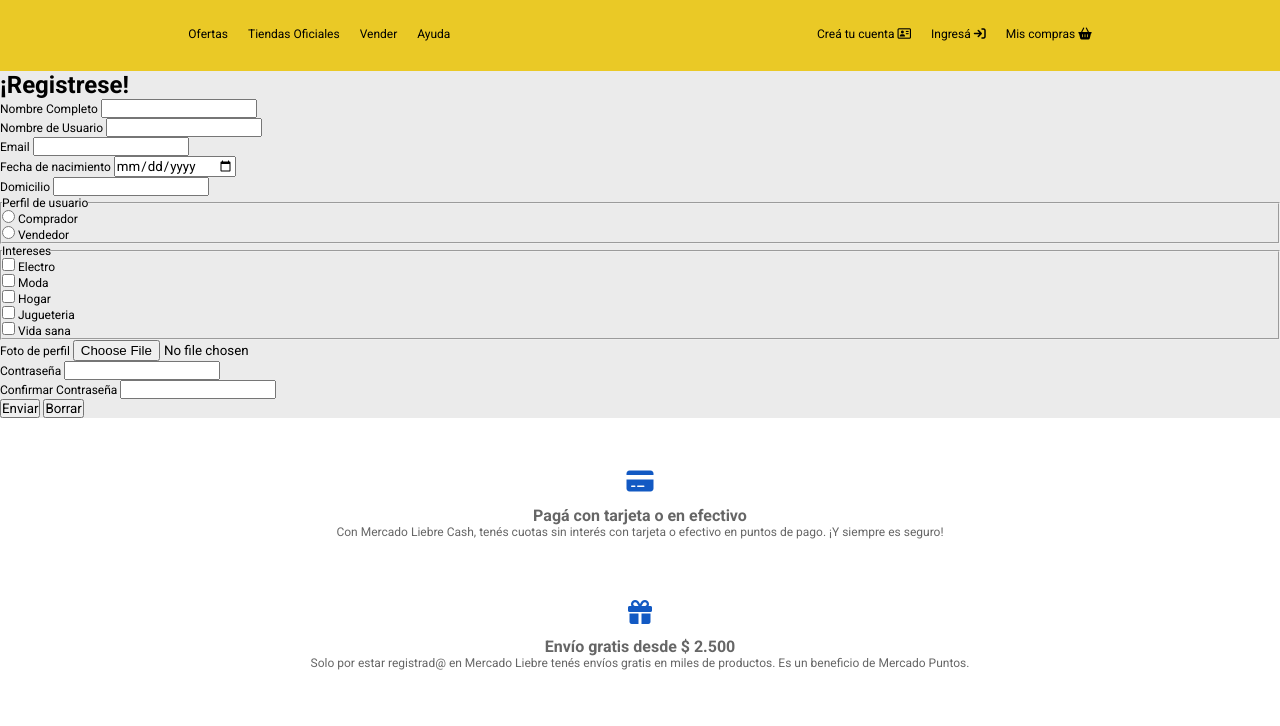
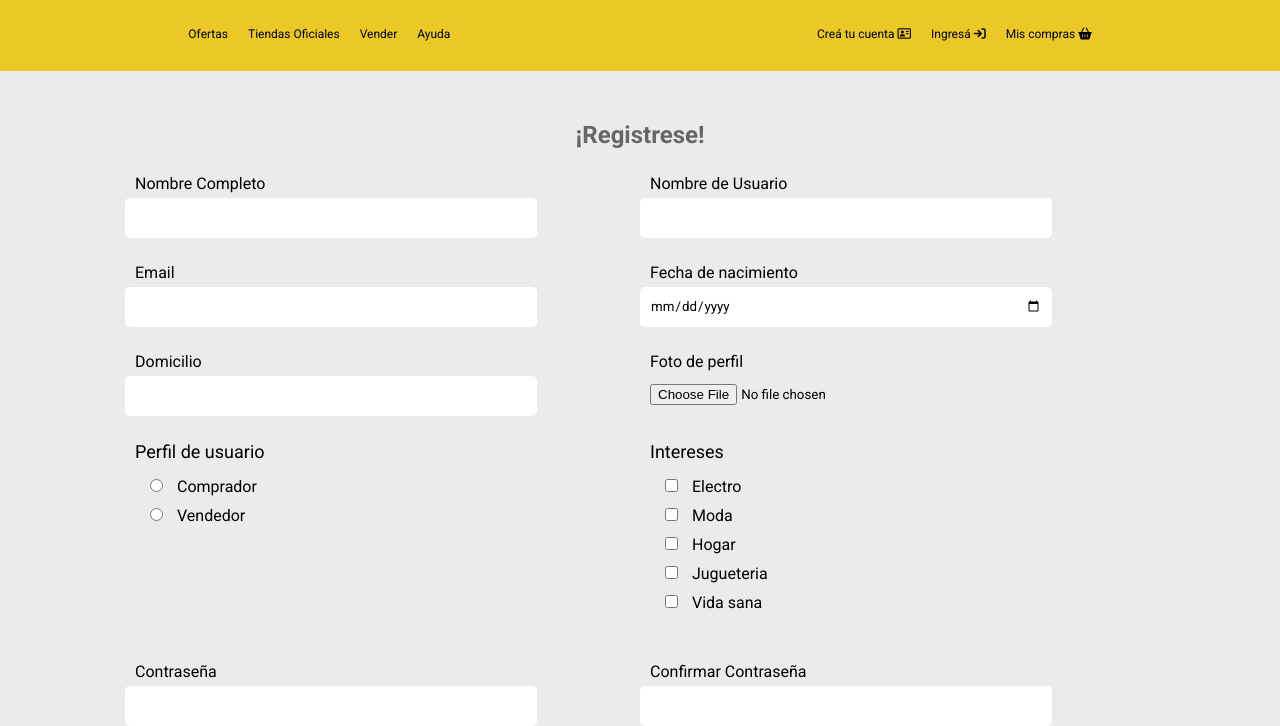
Before and after one commit to GiulianoMoyanoMuscari/mercado-liebre-DH-Giuliano-Moyano, a website: page views/register.html in a window 1280 px wide. Shown: the part 93-819 px from the top of the page. Drawn offline with Linux system fonts and the light colour scheme.

Commit message:
Estilos del formulario de register.html

```diff
--- a/public/css/register.css
+++ b/public/css/register.css
@@ -0,0 +1,124 @@
+:root{
+  --Amarillo: #EAC926;
+  --Azul: #03264C;
+  --Celeste: #1259c3;
+  --Gris-oscuro: #666;
+  --Gris-claro: #ebebeb;
+  --Verde: #39b54a;
+  /* Tamaños Tipograficos */
+  --Titulares-secciones: 24px;
+  --Precios: 18px;
+  --Descuentos-y-Descripciones: 16px;
+  --Cuerpo-de-texto: 12px;
+}
+
+main{
+  margin: 50px auto;
+  padding: 0px 35px;
+}
+
+.title-form{
+  color: var(--Gris-oscuro);
+  text-align: center;
+}
+
+/* Inputs Normales */
+.container-input{
+  margin-top: 25px;
+  text-align: center;
+}
+
+.container-input label{
+  font-size: var(--Descuentos-y-Descripciones);
+  display: inline-block;
+  text-align: start;
+  width: 80%;
+  margin-left: 10px;
+  margin-bottom: 5px;
+}
+
+.container-input input{
+  border-style: none;
+  padding: 8px 10px;
+  border-radius: 5px;
+  width: 80%;
+  height: 2.5rem;
+}
+
+/* Inputs Check & Radio */
+.container-list-form{
+  border-style: none;
+  width: 80%;
+  margin: 25px auto;
+}
+
+
+legend{
+  font-size: var(--Precios);
+  margin-bottom: 5px;
+  margin-left: 10px;
+}
+
+.list-checkbox{
+  display: flex;
+  flex-direction: column;
+}
+
+.list-form li{
+  display: inline-block;
+  font-size: var(--Descuentos-y-Descripciones);
+  margin: 10px 25px 0px;
+}
+
+li label{
+  margin-left: 10px;
+}
+
+.button-form{
+  background-color: var(--Celeste);
+  color: white;
+  border-style: none;
+  font-size: var(--Precios);
+  padding: 8px 15px;
+  border-radius: 15px;
+  margin: 25px auto 0px;
+  display: block;
+  min-width: 125px;
+}
+
+.btn-reset{
+  background-color: var(--Azul);
+}
+
+/* Media Queris */
+@media (min-width:700px){
+  form{
+    display: flex;
+    flex-wrap: wrap;
+  }
+
+  .container-input{
+    text-align: start;
+    width: 50%;
+  }
+
+  .container-list-form{
+    width: 50%;
+  }
+
+  .list-form{
+    display: flex;
+    flex-direction: column;
+  }
+
+  .container-buttons{
+    margin: auto;
+  }
+}
+
+@media (min-width:1100px){
+  form{
+    max-width: 1030px;
+    margin: auto;
+  }
+}
--- a/views/register.html
+++ b/views/register.html
@@ -10,6 +10,7 @@
     integrity="sha512-z3gLpd7yknf1YoNbCzqRKc4qyor8gaKU1qmn+CShxbuBusANI9QpRohGBreCFkKxLhei6S9CQXFEbbKuqLg0DA=="
     crossorigin="anonymous" referrerpolicy="no-referrer" />
   <!-- Estilos -->
+  <link rel="stylesheet" href="/css/register.css">
   <link rel="stylesheet" href="/css/style.css">
 </head>
 
@@ -55,42 +56,48 @@
 
   <!--------- Main --------->
   <main>
-    <h1>¡Registrese!</h1>
+    <h1 class="title-form">¡Registrese!</h1>
     <form action="/" method="post">
       <!-- Nombre y Apellido -->
-      <p>
+      <div class="container-input">
         <label for="full_name">Nombre Completo</label>
         <input type="text" id="full_name" name="full_name" minlength="5" required>
-      </p>
+      </div>
 
       <!-- Nombre de Usuario -->
-      <p>
+      <div class="container-input">
         <label for="user_name">Nombre de Usuario</label>
         <input type="text" id="user_name" name="user_name" minlength="3" required>
-      </p>
+      </div>
 
       <!-- Email -->
-      <p>
+      <p class="container-input">
         <label for="email">Email</label>
         <input type="email" id="email" name="email" required>
       </p>
 
       <!-- Fecha de Nacimiento -->
-      <p>
+      <div class="container-input">
         <label for="birthday">Fecha de nacimiento</label>
         <input type="date" name="birthday" id="birthday" required />
-      </p>
+      </div>
 
       <!-- Domicilio -->
-      <p>
+      <div class="container-input">
         <label for="address">Domicilio</label>
         <input type="text" name="address" id="address" required />
-      </p>
+      </div>
+
+      <!-- Foto de Usuario -->
+      <div class="container-input">
+        <label for="user_picture">Foto de perfil</label>
+        <input type="file" id="user_picture" name="user_picture" accept=".jpg, .png">
+      </div>
 
       <!-- Perfil de Usuario -->
-      <fieldset>
+      <fieldset class="container-list-form">
         <legend>Perfil de usuario</legend>
-        <ul>
+        <ul class="list-form">
           <li>
             <input type="radio" name="user_profile" id="buyer" value="Comprador" />
             <label for="buyer">Comprador</label>
@@ -103,9 +110,9 @@
       </fieldset>
 
       <!-- Intereses -->
-      <fieldset>
+      <fieldset class="container-list-form">
         <legend>Intereses</legend>
-        <ul>
+        <ul class="list-form list-checkbox">
           <li>
             <input type="checkbox" name="interest" id="electro" value="Electro" />
             <label for="electro">Electro</label>
@@ -129,25 +136,23 @@
         </ul>
       </fieldset>
 
-      <p> <!-- Foto de Usuario -->
-        <label for="user_picture">Foto de perfil</label>
-        <input type="file" id="user_picture" name="user_picture" accept=".jpg, .png">
-      </p>
 
       <!-- Contraseña -->
-      <p>
+      <div class="container-input">
         <label for="password">Contraseña</label>
         <input type="password" id="password" name="password" required>
-      </p>
+      </div>
 
       <!-- Confirmar Contraseña -->
-      <p>
+      <div class="container-input">
         <label for="confirm_password">Confirmar Contraseña</label>
         <input type="password" id="confirm_password" name="confirm_password"  required>
-      </p>
+      </div>
 
-      <button type="submit">Enviar</button>
-      <button type="reset">Borrar</button>
+      <div class="container-buttons">
+        <button class="button-form" type="submit">Registrarse</button>
+        <button class="button-form btn-reset" type="reset">Borrar</button>
+      </div>
     </form>
   </main>
 
```
